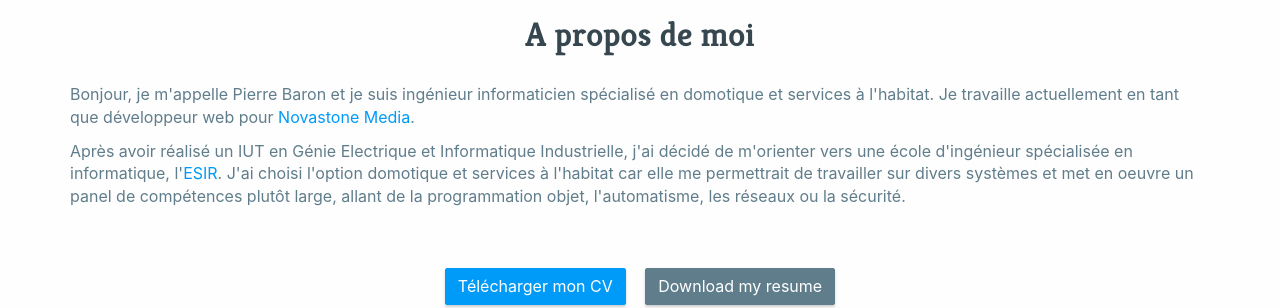
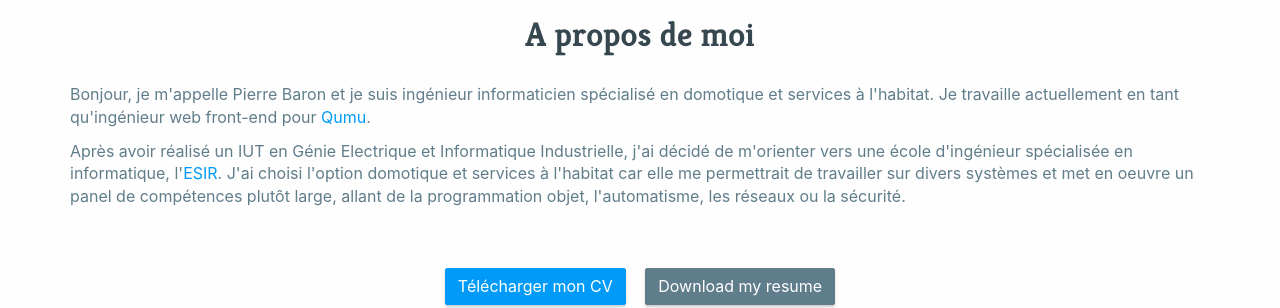
Before and after one commit to prbaron/prbaron.github.com, a Jekyll site: the page built from index.html, in a window 1280 px wide and 900 px high. Shown: the part 445-753 px from the top of the window. Built offline with Jekyll 4.4.1, drawn with Linux system fonts in a browser that asks for light colours; some web fonts are replaced.

Commit message:
updated resumes

```diff
--- a/index.html
+++ b/index.html
@@ -14,7 +14,7 @@ keywords : Pierre Baron, prbaron, prbaron22, Web developer, Mobile Developer, Ja
             <h2 class="section-title">A propos de moi</h2>
 
             <div class="col-xs-12">
-                <p>Bonjour, je m'appelle Pierre Baron et je suis ingénieur informaticien spécialisé en domotique et services à l'habitat. Je travaille actuellement en tant que développeur web pour <a href="http://www.novastonemedia.com/">Novastone Media</a>.</p>
+                <p>Bonjour, je m'appelle Pierre Baron et je suis ingénieur informaticien spécialisé en domotique et services à l'habitat. Je travaille actuellement en tant qu'ingénieur web front-end pour <a href="https://www.qumu.com/">Qumu</a>.</p>
 
                 <p>Après avoir réalisé un IUT en Génie Electrique et Informatique Industrielle, j'ai décidé de m'orienter vers une école d'ingénieur spécialisée en informatique, l'<a href="https://esir.univ-rennes1.fr/">ESIR</a>. J'ai choisi l'option domotique et services à l'habitat car elle me permettrait de travailler sur divers systèmes et met en oeuvre un panel de compétences plutôt large, allant de la programmation objet, l'automatisme, les réseaux ou la sécurité.</p>
 
```
Also changed, not shown: 2 other files.
